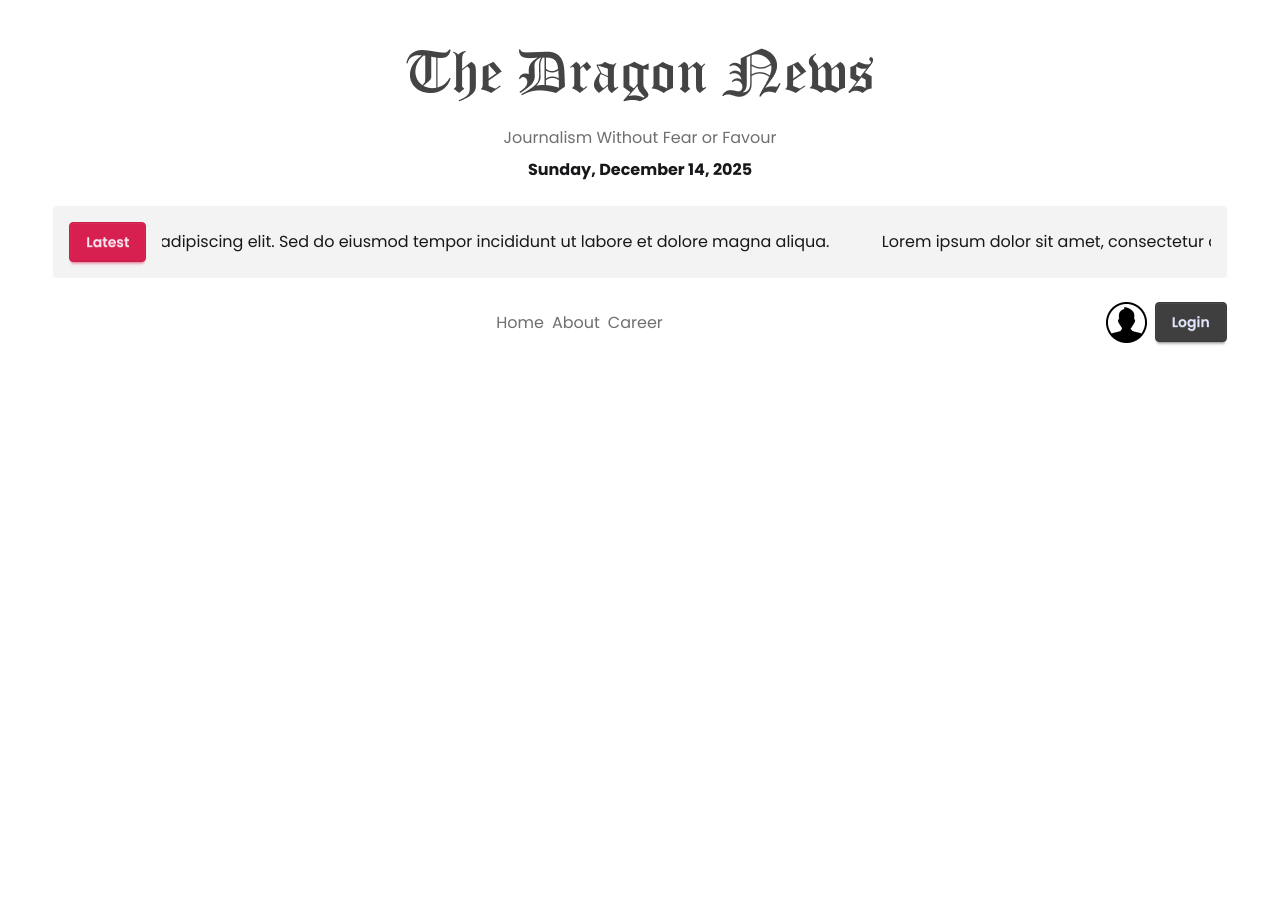
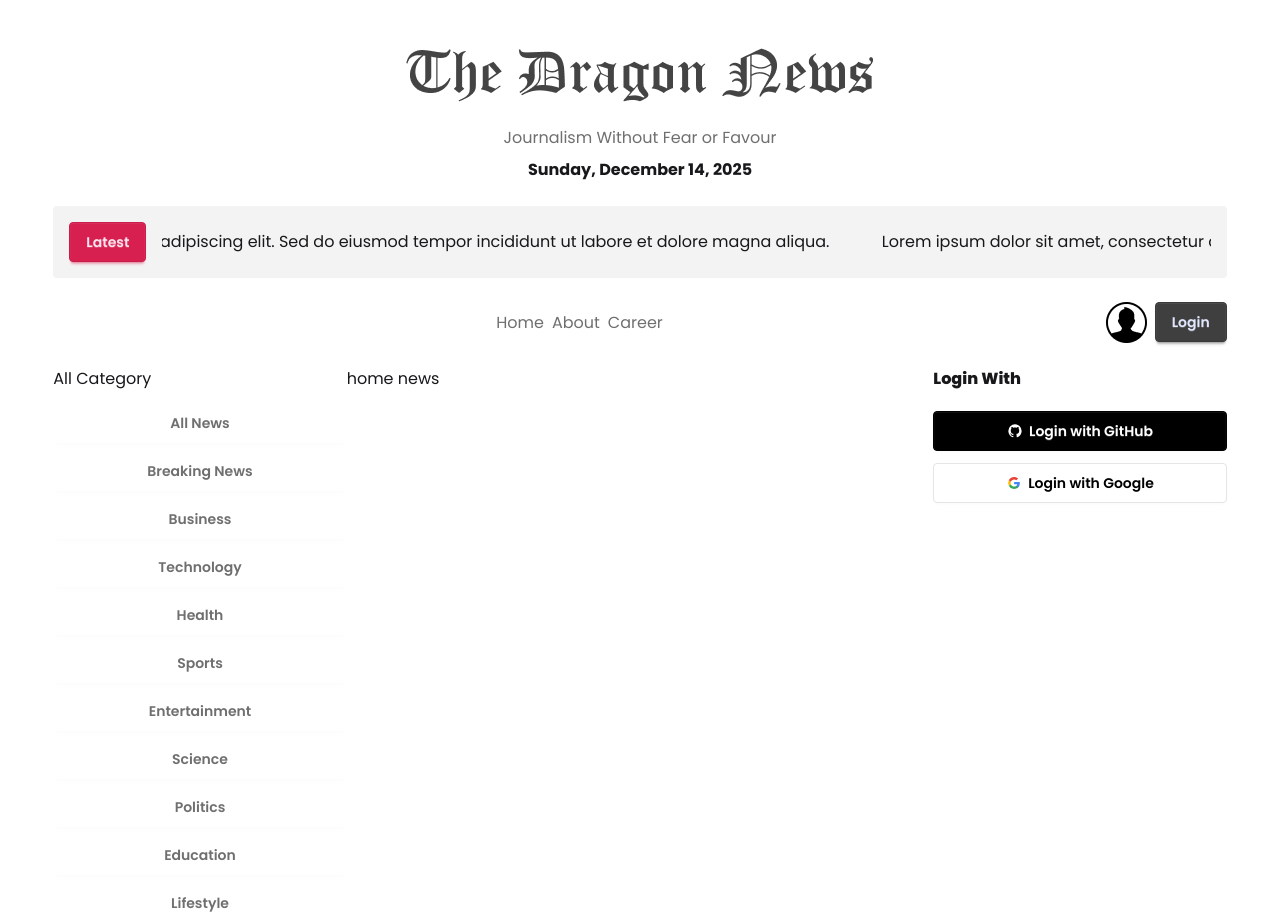
Before and after one commit to mehadishisir/Dragon_News, a React (Vite) app: page / in a window 1280 px wide. Before the commit the page ends 800 px from the top, so only its background shows below. Built offline with nearby package versions, Linux system fonts and the light colour scheme.

Commit message:
add category news and social login

```diff
--- /dev/null
+++ b/src/Components/AllCategory.jsx
@@ -0,0 +1,23 @@
+import React, { use } from "react";
+import { NavLink } from "react-router";
+const categories = fetch("/categories.json").then((res) => res.json());
+
+const AllCategory = () => {
+  const allCategories = use(categories);
+  console.log(allCategories);
+  return (
+    <div className="grid grid-cols-1 gap-2 text-base-300">
+      {allCategories.map((category) => (
+        <NavLink
+          key={category.id}
+          className=" btn bg-base-100 border-0 hover:bg-base-100 font-semibold text-base-300 "
+          to={`/categories/${category.id}`}
+        >
+          {category.name}
+        </NavLink>
+      ))}
+    </div>
+  );
+};
+
+export default AllCategory;
--- a/src/Layouts/HomeLayout.jsx
+++ b/src/Layouts/HomeLayout.jsx
@@ -2,6 +2,9 @@ import React from "react";
 import Home from "../Components/Home";
 import Marquee from "react-fast-marquee";
 import Navbar from "../Components/Navbar";
+import { Outlet } from "react-router";
+import LeftAside from "./LeftAside";
+import RightAside from "./RightAside";
 
 const HomeLayout = () => {
   return (
@@ -16,12 +19,22 @@ const HomeLayout = () => {
           </p>
         </Marquee>
       </div>
-      <div className="w-11/12 mx-auto mt-6">
+      <div className="w-11/12 mx-auto mt-6 mb-6">
         <Navbar></Navbar>
       </div>
-      <div className="left nav"></div>
-      <main></main>
-      <div className="right nav"></div>
+      <main className=" w-11/12 mx-auto  grid grid-cols-12">
+        <aside className="grid col-span-3">
+          <LeftAside></LeftAside>
+        </aside>
+
+        <section className="grid col-span-6">
+          <Outlet></Outlet>
+        </section>
+
+        <aside className="grid col-span-3">
+          <RightAside></RightAside>
+        </aside>
+      </main>
     </div>
   );
 };
--- /dev/null
+++ b/src/Layouts/LeftAside.jsx
@@ -0,0 +1,21 @@
+import React, { Suspense } from "react";
+import AllCategory from "../Components/AllCategory";
+
+const LeftAside = () => {
+  return (
+    <div>
+      <h1> All Category</h1>
+      <div className="mt-3 ">
+        <Suspense
+          fallback={
+            <span className="loading loading-spinner loading-xl"></span>
+          }
+        >
+          <AllCategory></AllCategory>
+        </Suspense>
+      </div>
+    </div>
+  );
+};
+
+export default LeftAside;
--- /dev/null
+++ b/src/Layouts/RightAside.jsx
@@ -0,0 +1,12 @@
+import React from "react";
+import SocialLogin from "./SocialLogin";
+
+const RightAside = () => {
+  return (
+    <div>
+      <SocialLogin></SocialLogin>
+    </div>
+  );
+};
+
+export default RightAside;
--- /dev/null
+++ b/src/Layouts/SocialLogin.jsx
@@ -0,0 +1,61 @@
+import React from "react";
+
+const SocialLogin = () => {
+  return (
+    <div>
+      <h3 className="font font-extrabold">Login With</h3>
+      <div className="flex flex-col gap-3 mt-5">
+        {/* GitHub */}
+        <button className="btn bg-black text-white border-black">
+          <svg
+            aria-label="GitHub logo"
+            width="16"
+            height="16"
+            xmlns="http://www.w3.org/2000/svg"
+            viewBox="0 0 24 24"
+          >
+            <path
+              fill="white"
+              d="M12,2A10,10 0 0,0 2,12C2,16.42 4.87,20.17 8.84,21.5C9.34,21.58 9.5,21.27 9.5,21C9.5,20.77 9.5,20.14 9.5,19.31C6.73,19.91 6.14,17.97 6.14,17.97C5.68,16.81 5.03,16.5 5.03,16.5C4.12,15.88 5.1,15.9 5.1,15.9C6.1,15.97 6.63,16.93 6.63,16.93C7.5,18.45 8.97,18 9.54,17.76C9.63,17.11 9.89,16.67 10.17,16.42C7.95,16.17 5.62,15.31 5.62,11.5C5.62,10.39 6,9.5 6.65,8.79C6.55,8.54 6.2,7.5 6.75,6.15C6.75,6.15 7.59,5.88 9.5,7.17C10.29,6.95 11.15,6.84 12,6.84C12.85,6.84 13.71,6.95 14.5,7.17C16.41,5.88 17.25,6.15 17.25,6.15C17.8,7.5 17.45,8.54 17.35,8.79C18,9.5 18.38,10.39 18.38,11.5C18.38,15.32 16.04,16.16 13.81,16.41C14.17,16.72 14.5,17.33 14.5,18.26C14.5,19.6 14.5,20.68 14.5,21C14.5,21.27 14.66,21.59 15.17,21.5C19.14,20.16 22,16.42 22,12A10,10 0 0,0 12,2Z"
+            ></path>
+          </svg>
+          Login with GitHub
+        </button>
+
+        {/* Google */}
+        <button className="btn bg-white text-black border-[#e5e5e5]">
+          <svg
+            aria-label="Google logo"
+            width="16"
+            height="16"
+            xmlns="http://www.w3.org/2000/svg"
+            viewBox="0 0 512 512"
+          >
+            <g>
+              <path d="m0 0H512V512H0" fill="#fff"></path>
+              <path
+                fill="#34a853"
+                d="M153 292c30 82 118 95 171 60h62v48A192 192 0 0190 341"
+              ></path>
+              <path
+                fill="#4285f4"
+                d="m386 400a140 175 0 0053-179H260v74h102q-7 37-38 57"
+              ></path>
+              <path
+                fill="#fbbc02"
+                d="m90 341a208 200 0 010-171l63 49q-12 37 0 73"
+              ></path>
+              <path
+                fill="#ea4335"
+                d="m153 219c22-69 116-109 179-50l55-54c-78-75-230-72-297 55"
+              ></path>
+            </g>
+          </svg>
+          Login with Google
+        </button>
+      </div>
+    </div>
+  );
+};
+
+export default SocialLogin;
--- /dev/null
+++ b/src/pages/CategoryNews.jsx
@@ -0,0 +1,7 @@
+import React from "react";
+
+const CategoryNews = () => {
+  return <div>CategoryNews</div>;
+};
+
+export default CategoryNews;
--- /dev/null
+++ b/src/pages/HomeNews.jsx
@@ -0,0 +1,7 @@
+import React from "react";
+
+const HomeNews = () => {
+  return <div>home news</div>;
+};
+
+export default HomeNews;
--- a/src/routes/Routes.jsx
+++ b/src/routes/Routes.jsx
@@ -1,10 +1,22 @@
 import { createBrowserRouter } from "react-router";
 import HomeLayout from "../Layouts/HomeLayout";
+import HomeNews from "../pages/HomeNews";
+import CategoryNews from "../pages/CategoryNews";
 
 const router = createBrowserRouter([
   {
     path: "/",
     element: <HomeLayout></HomeLayout>,
+    children: [
+      {
+        index: true,
+        element: <HomeNews></HomeNews>,
+      },
+      {
+        path: "category/:id",
+        element: <CategoryNews></CategoryNews>,
+      },
+    ],
   },
   {
     path: "/auth",
```
